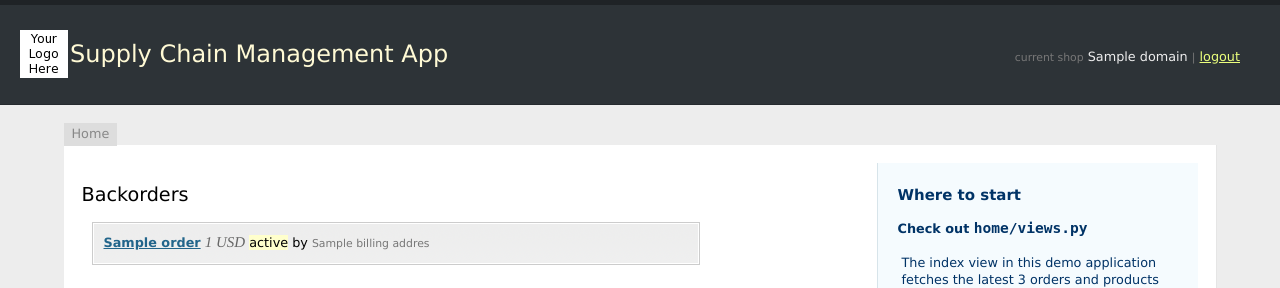
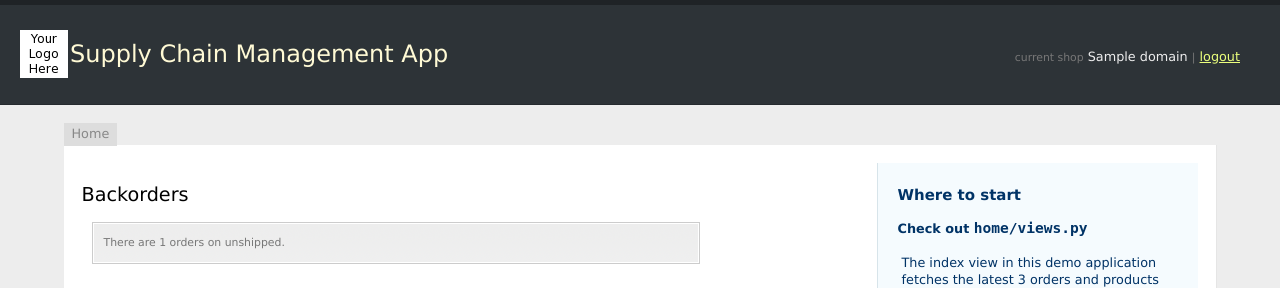
Before and after one commit to dpetrillo740/scm, a Django app: template home/templates/home/index.html in a window 1280 px wide. Shown: the top 288 px of the page. Run offline with Django 3.2, Linux system fonts and the light colour scheme; the template is opened without the code that fills it: most values are stand-ins (such as "Sample title", 1, 10 or a date in 2020).

Commit message:
changed home to display totaly backorders

```diff
--- a/home/templates/home/index.html
+++ b/home/templates/home/index.html
@@ -54,18 +54,18 @@
   <h2>Backorders</h2>
   {% if orders %}
     <ul>
-    {% for order in orders %}
       <li>
         <div class="order box">
           <div class="wrapper">
+			  <!--
             <strong><a href="https://{{ current_shop.domain }}/admin/orders/{{ order.id }}">{{ order.name }}</a></strong>
             <span class="price">{{ order.total_price }} {{ order.currency }}</span>
             <span class="highlight">{{ order.financial_status }}</span>
-            by <span class="note">{{ order.billing_address.name }}</span>
+            by <span class="note">{{ order.billing_address.name }}</span>  -->
+			<span class="note">There are {{ orders|length }} orders on unshipped.</span>
           </div>
         </div>
       </li>
-    {% endfor %}
     </ul>
   {% else %}
     <em class="note">There are no orders in your store.</em>
--- a/home/views.py
+++ b/home/views.py
@@ -16,7 +16,10 @@ def index(request):
         if product.attributes['published_at']:
             active_products.append(product)
 
-    orders = shopify.Order.find(limit=10, status='any', fulfillment_status='unshipped', order="created_at DESC")
+    ordercount = shopify.Order.count(fulfillment_status='unshipped', status='any')
+    orders = shopify.Order.find(limit=ordercount%250, status='any', fulfillment_status='unshipped', order="created_at DESC")
+    for n in range(1, ordercount/250+1):
+        orders += shopify.Order.find(limit=250, status='any', fulfillment_status='unshipped', order="created_at DESC", created_at_max=orders[-1].created_at)
     return render_to_response('home/index.html', {
         'products': active_products,
         'orders': orders,
```
